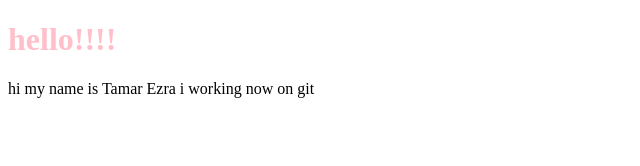
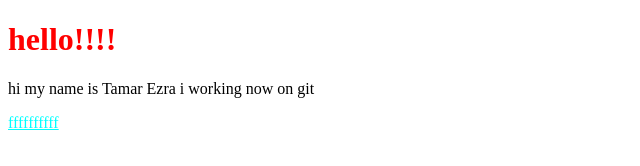
Before and after one commit to t0556796479/try_git, a plain HTML site: page 5/index.html in a window 1280 px wide. Shown: the whole page, without its empty margins (0-640 px from the left). Drawn offline with Linux system fonts and the light colour scheme.

Commit message:
8.  dev 1 + new style + a

```diff
--- a/5/index.html
+++ b/5/index.html
@@ -15,5 +15,6 @@
     <p>
         hi my name is Tamar Ezra i working now on git
     </p>
+    <a href="">ffffffffff</a>
 </body>
 </html>
--- a/5/style.css
+++ b/5/style.css
@@ -1,3 +1,6 @@
 h1{
-    color: pink;
+    color: red;
 }
+a{
+    color: aqua;
+}
```
Also changed, not shown: 1 other file.
